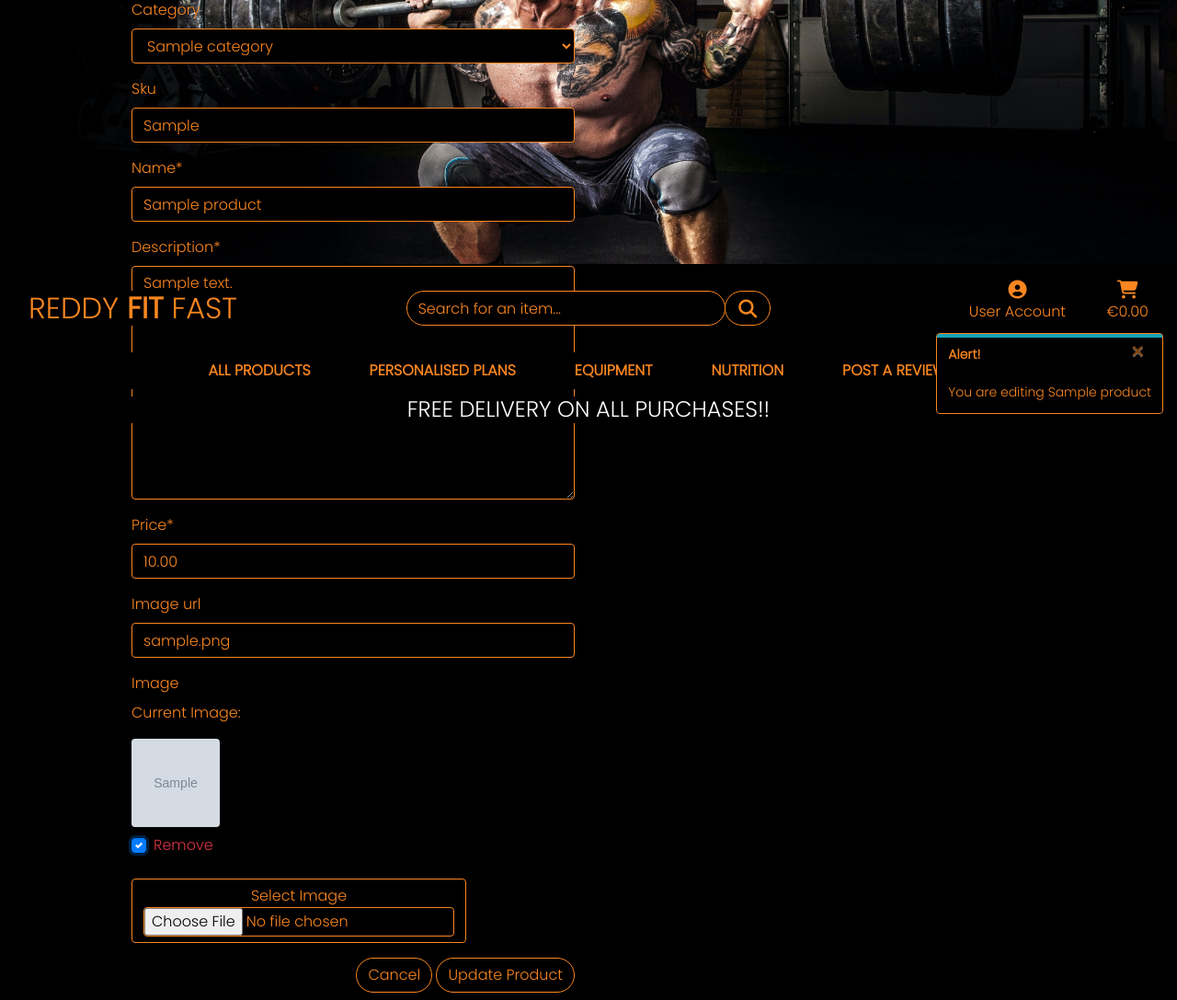
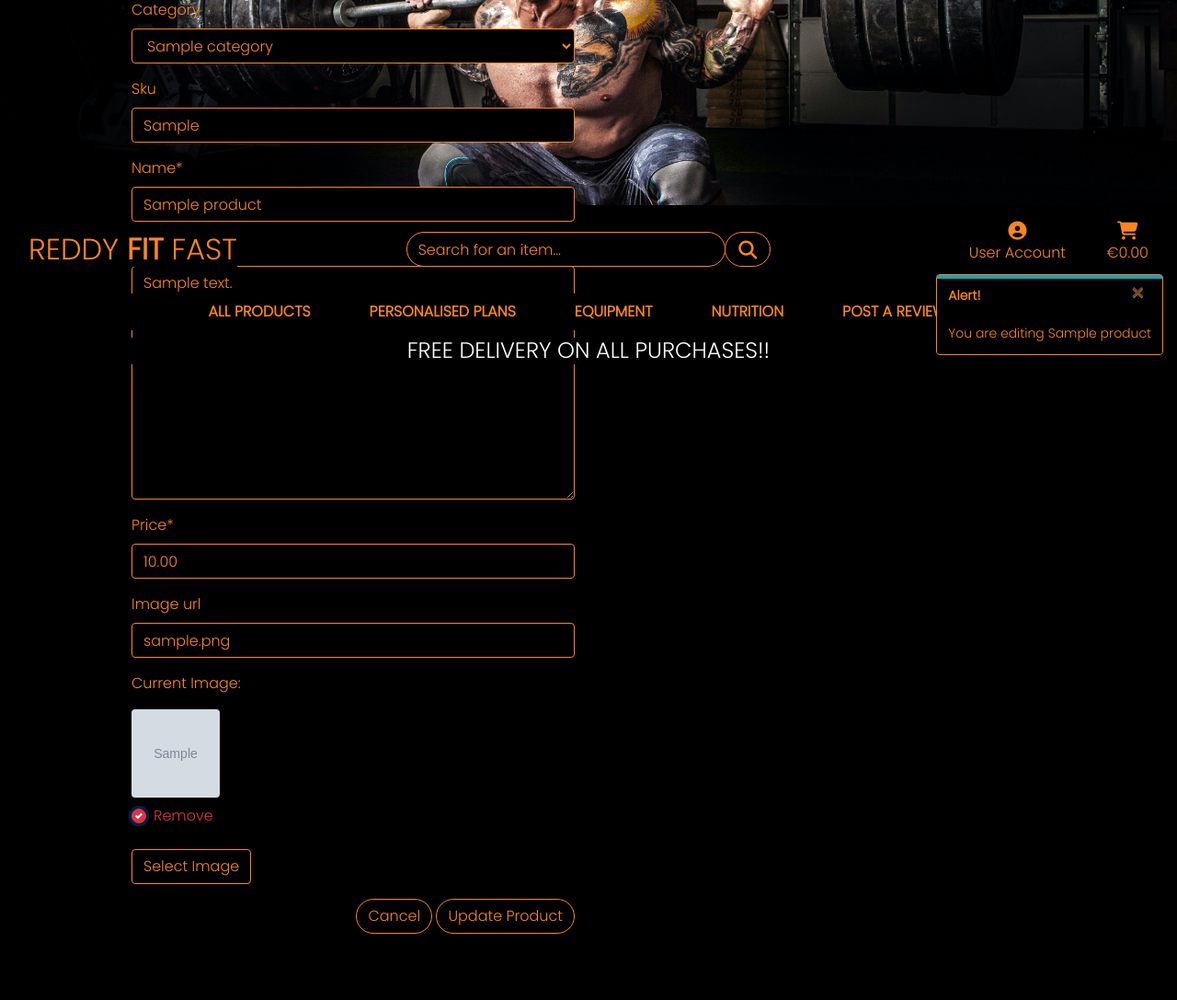
Before and after one commit to Code-Institute-Submissions/MarkReddy87-ReddyFitFast_MayResub, a Django app: page /products/edit/1/ in a window 1280 px wide, after a click on "Remove". Shown: the part 317-1404 px from the top of the page at 92% size. After the commit the page ends 1332 px from the top, so only its background shows below. Run offline with Django 3.2, Linux system fonts and the light colour scheme; a user stored in the database is signed in; tables that the repository leaves empty hold one stand-in row (values such as "Sample post"); grey boxes marked "Sample" are stand-in pictures; some libraries are stand-ins or nearby versions.

Commit message:
Finished fixing the image field in add_product.html and edit_product.html

```diff
--- a/products/templates/products/custom_widget_templates/custom_clearable_file_input.html
+++ b/products/templates/products/custom_widget_templates/custom_clearable_file_input.html
@@ -11,7 +11,7 @@
     {% endif %}<br>
     {{ widget.input_text }}
 {% endif %}
-<span class="btn button-orange border-orange">
+<span class="btn button-orange border-orange btn-file">
     Select Image <input id="new-image" type="{{ widget.type }}" name="{{ widget.name }}"{% include "django/forms/widgets/attrs.html" %}>
 </span>
 <strong><p class="text-danger" id="filename"></p></strong>
--- a/products/templates/products/edit_product.html
+++ b/products/templates/products/edit_product.html
@@ -25,7 +25,13 @@
             <div class="col-12 col-md-6">
                 <form method="POST" action="{% url 'edit_product' product.id %}" class="form mb-2" enctype="multipart/form-data">
                     {% csrf_token %}
-                    {{ form | crispy }}
+                    {% for field in form %}
+                        {% if field.name != 'image' %}
+                            {{ field | as_crispy_field }}
+                        {% else %}
+                            {{ field }}
+                        {% endif %}
+                    {% endfor %}
                     <div class="text-right">
                         <a class="btn button-orange border-orange rounded-pill" href="{% url 'products' %}">Cancel</a>
                         <button class="btn button-orange border-orange rounded-pill" type="submit">Update Product</button>
@@ -35,3 +41,13 @@
         </div>
     </div>
 {% endblock %}
+
+{% block postloadjs %}
+    {{ block.super }}
+    <script type="text/javascript">
+        $('#new-image').change(function() {
+            var file = $('#new-image')[0].files[0];
+            $('#filename').text(`Image will be set to: ${file.name}`);
+        });
+    </script>
+{% endblock %}
--- a/static/css/base.css
+++ b/static/css/base.css
@@ -130,6 +130,34 @@
     color: #FA8620;
 }
 
+/* Product form */
+
+.btn-file {
+    position: relative;
+    overflow: hidden;
+}
+
+.btn-file input[type="file"] {
+    position: absolute;
+    top: 0;
+    right: 0;
+    min-width: 100%;
+    min-height: 100%;
+    opacity: 0;
+    cursor: pointer;
+}
+
+.custom-checkbox .custom-control-label::before {
+    border-radius: 20px;
+    border-color: #dc3545;
+}
+
+.custom-checkbox .custom-control-input:checked~.custom-control-label::before {
+    background-color: #dc3545;
+    border-color: #dc3545;
+    border-radius: 20px;
+}
+
 /* fixed top navbar only on medium and up */
 @media (min-width: 992px) {
     .fixed-top-desktop-only {
```
Also changed, not shown: products/templates/products/add_product.html (+17 -1 lines).
